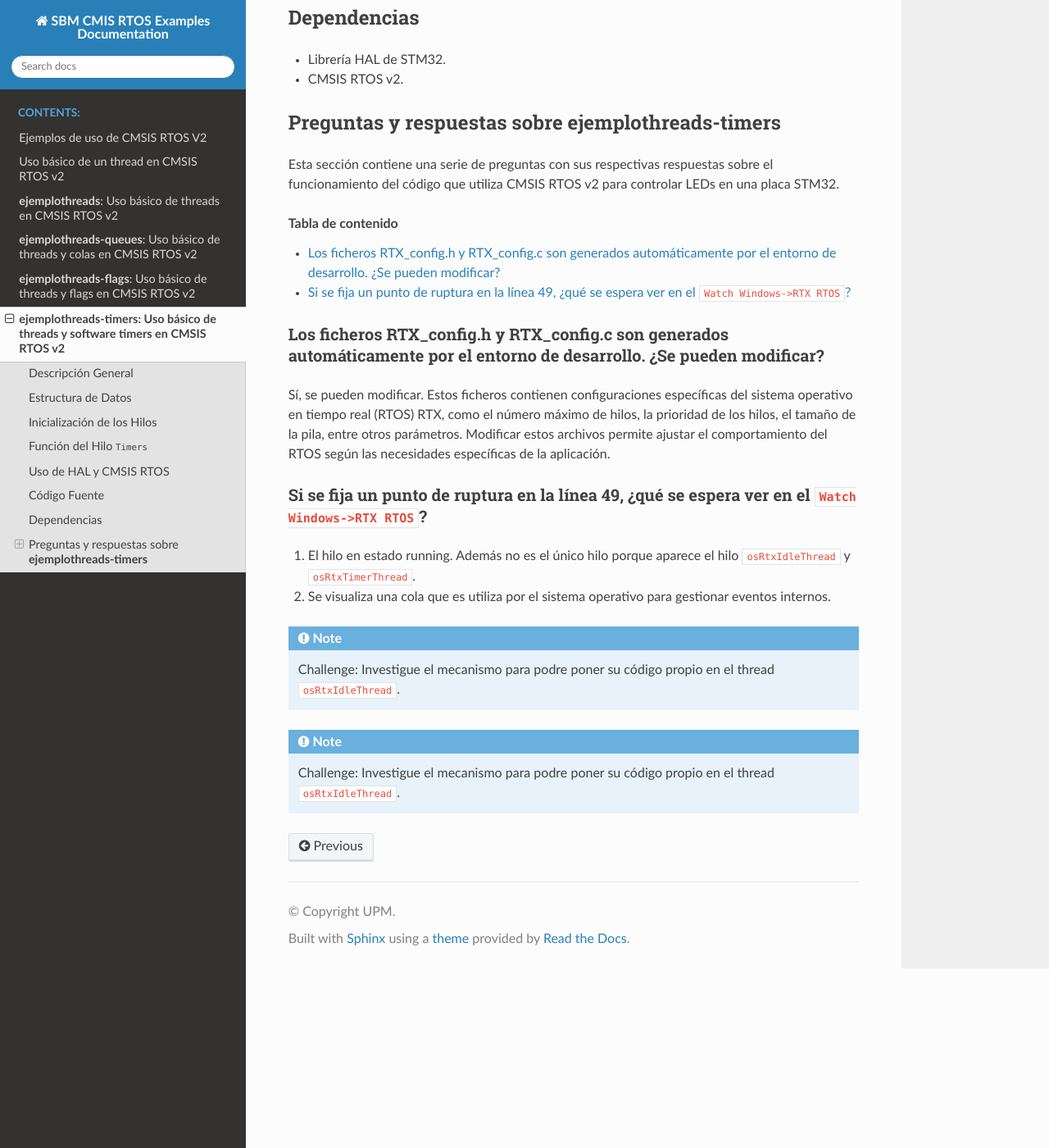
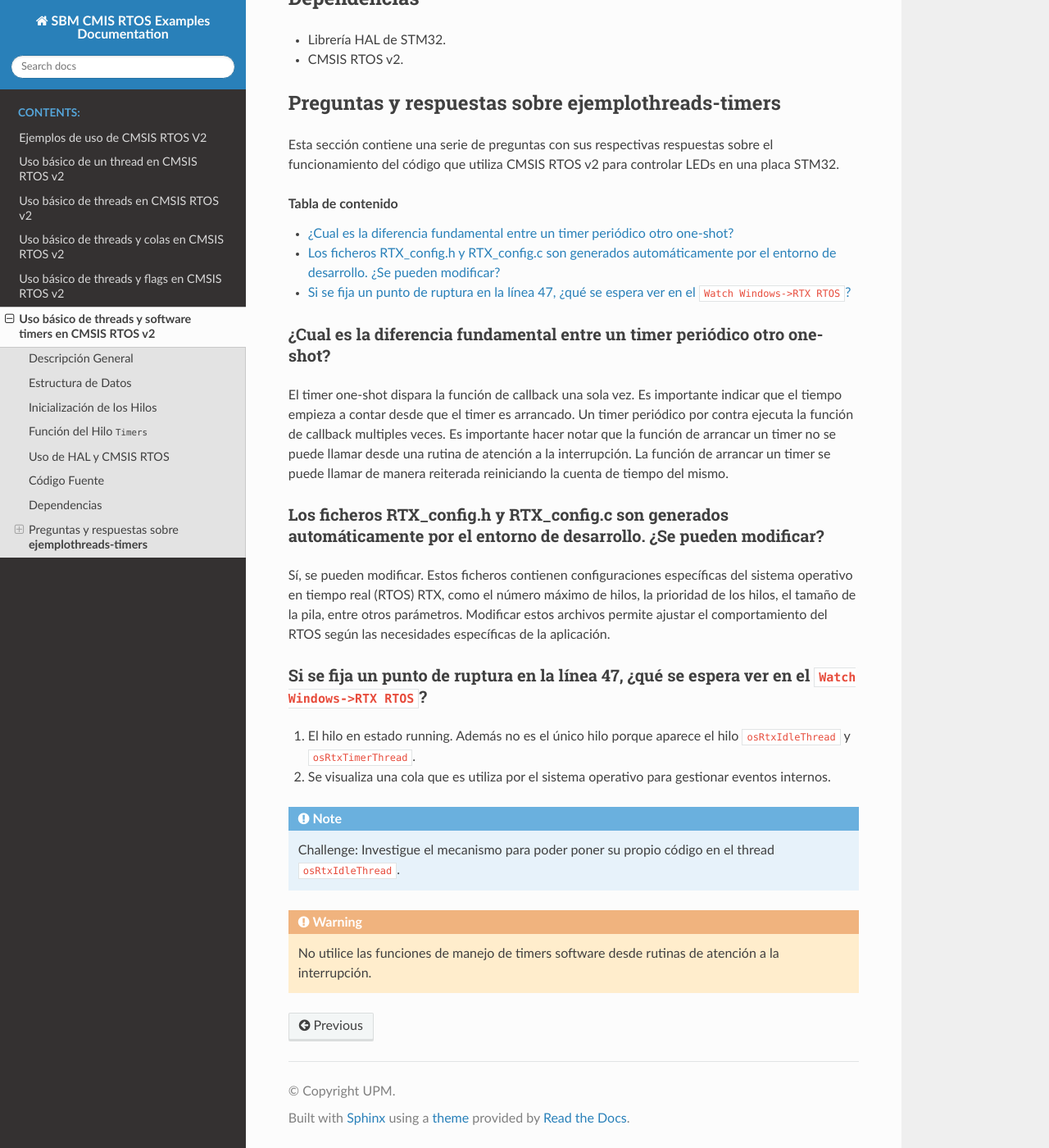
Before and after one commit to mruizglz/SBM-rtos, a Sphinx documentation site: the page built from docs/ejemplothreads-software-timers.rst, in a window 1280 px wide and 1400 px high, scrolled down 2407 px. Shown: the whole window at 82% size. Built offline with Sphinx 7.4.7 and the Read the Docs theme 3.1.0, drawn with Linux system fonts in a browser that asks for light colours; some of the changed text lies outside the part shown.

Commit message:
Fix descriptions

```diff
--- a/docs/ejemplothreads-flags.rst
+++ b/docs/ejemplothreads-flags.rst
@@ -1,5 +1,5 @@
 *************************************************************************
-**ejemplothreads-flags**: Uso básico de threads y flags en CMSIS RTOS v2
+Uso básico de threads y flags en CMSIS RTOS v2
 *************************************************************************
 
 Este documento describe el funcionamiento de un programa en C que utiliza CMSIS RTOS v2 y la biblioteca HAL de STM32 para controlar dos LEDs mediante hilos concurrentes que se comunican con colas.
--- a/docs/ejemplothreads-queues.rst
+++ b/docs/ejemplothreads-queues.rst
@@ -1,5 +1,5 @@
 *************************************************************************
-**ejemplothreads-queues**: Uso básico de threads y colas en CMSIS RTOS v2
+Uso básico de threads y colas en CMSIS RTOS v2
 *************************************************************************
 
 Este documento describe el funcionamiento de un programa en C que utiliza CMSIS RTOS v2 y la biblioteca HAL de STM32 para controlar dos LEDs mediante hilos concurrentes que se comunican con colas.
--- a/docs/ejemplothreads-software-timers.rst
+++ b/docs/ejemplothreads-software-timers.rst
@@ -1,5 +1,5 @@
 ***********************************************************************************
-**ejemplothreads-timers**: Uso básico de threads y software timers en CMSIS RTOS v2
+Uso básico de threads y software timers en CMSIS RTOS v2
 ***********************************************************************************
 
 Esta sección describe el funcionamiento de un programa en C que utiliza CMSIS RTOS v2 y la biblioteca HAL de STM32 para controlar dos LEDs mediante un hilo y timers software.
@@ -141,6 +141,17 @@ Esta sección contiene una serie de preguntas con sus respectivas respuestas sob
    :depth: 1
    :local:
 
+
+^^^^^^^^^^^^^^^^^^^^^^^^^^^^^^^^^^^^^^^^^^^^^^^^^^^^^^^^^^^^^^^^^^^^^^^^^^
+¿Cual es la diferencia fundamental entre un timer periódico otro one-shot?
+^^^^^^^^^^^^^^^^^^^^^^^^^^^^^^^^^^^^^^^^^^^^^^^^^^^^^^^^^^^^^^^^^^^^^^^^^^
+El timer one-shot dispara la función de callback una sola vez. Es importante indicar que el tiempo empieza a contar desde que el timer es arrancado.
+Un timer periódico por contra ejecuta la función de callback multiples veces.
+Es importante hacer notar que la función de arrancar un timer no se puede llamar desde una rutina de atención a la interrupción.
+La función de arrancar un timer se puede llamar de manera reiterada reiniciando la cuenta de tiempo del mismo.
+
+
+
 ^^^^^^^^^^^^^^^^^^^^^^^^^^^^^^^^^^^^^^^^^^^^^^^^^^^^^^^^^^^^^^^^^^^^^^^^^^^^^^^^^^^^^^^^^^^^^^^^^^^^^^^^^^^^^^^^^^^^^^^^^^
 Los ficheros RTX_config.h y RTX_config.c son generados automáticamente por el entorno de desarrollo. ¿Se pueden modificar?
 ^^^^^^^^^^^^^^^^^^^^^^^^^^^^^^^^^^^^^^^^^^^^^^^^^^^^^^^^^^^^^^^^^^^^^^^^^^^^^^^^^^^^^^^^^^^^^^^^^^^^^^^^^^^^^^^^^^^^^^^^^^
@@ -149,7 +160,7 @@ Sí, se pueden modificar. Estos ficheros contienen configuraciones específicas
 Modificar estos archivos permite ajustar el comportamiento del RTOS según las necesidades específicas de la aplicación.
 
 ^^^^^^^^^^^^^^^^^^^^^^^^^^^^^^^^^^^^^^^^^^^^^^^^^^^^^^^^^^^^^^^^^^^^^^^^^^^^^^^^^^^^^^^^^^^^^^^^^^^^
-Si se fija un punto de ruptura en la línea 49, ¿qué se espera ver en el ``Watch Windows->RTX RTOS``?
+Si se fija un punto de ruptura en la línea 47, ¿qué se espera ver en el ``Watch Windows->RTX RTOS``?
 ^^^^^^^^^^^^^^^^^^^^^^^^^^^^^^^^^^^^^^^^^^^^^^^^^^^^^^^^^^^^^^^^^^^^^^^^^^^^^^^^^^^^^^^^^^^^^^^^^^^^
 
 
@@ -158,8 +169,8 @@ Si se fija un punto de ruptura en la línea 49, ¿qué se espera ver en el ``Wat
 
 
 .. note::
-   Challenge: Investigue el mecanismo para podre poner su código propio en el thread ``osRtxIdleThread``.
+   Challenge: Investigue el mecanismo para poder poner su propio código en el thread ``osRtxIdleThread``.
 
 
-.. note::
-   Challenge: Investigue el mecanismo para podre poner su código propio en el thread ``osRtxIdleThread``.
+.. warning::
+   No utilice las funciones de manejo de timers software desde rutinas de atención a la interrupción.
--- a/docs/ejemplothreads.rst
+++ b/docs/ejemplothreads.rst
@@ -1,6 +1,6 @@
 
 **********************************************************
-**ejemplothreads**: Uso básico de threads en CMSIS RTOS v2
+Uso básico de threads en CMSIS RTOS v2
 **********************************************************
 
 Esta sección describe el funcionamiento de un programa en C que utiliza CMSIS RTOS v2 y la biblioteca HAL de STM32 para controlar dos LEDs mediante hilos concurrentes.
```
Also changed, not shown: docs/index.rst (line endings or trailing spaces).
